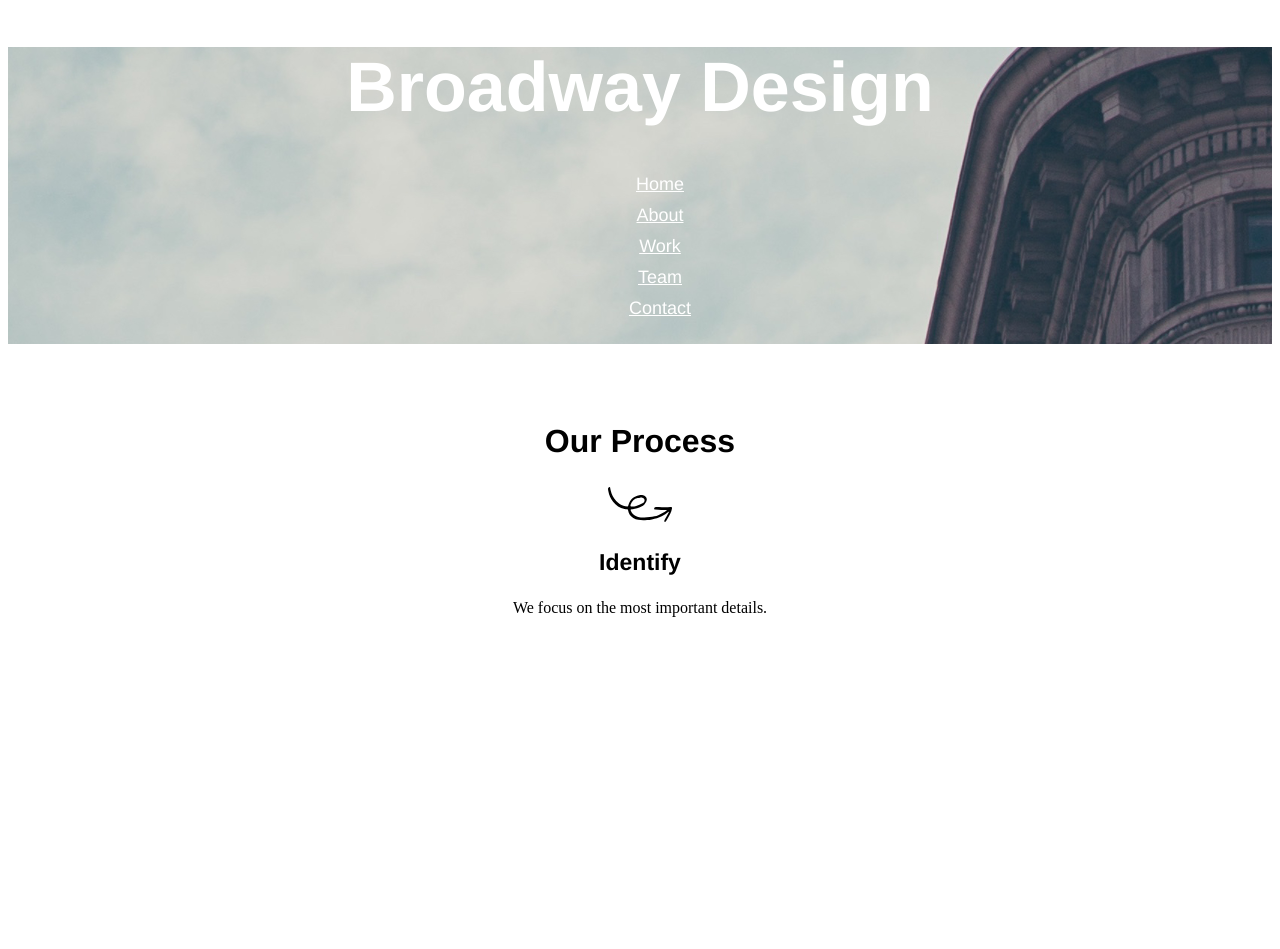
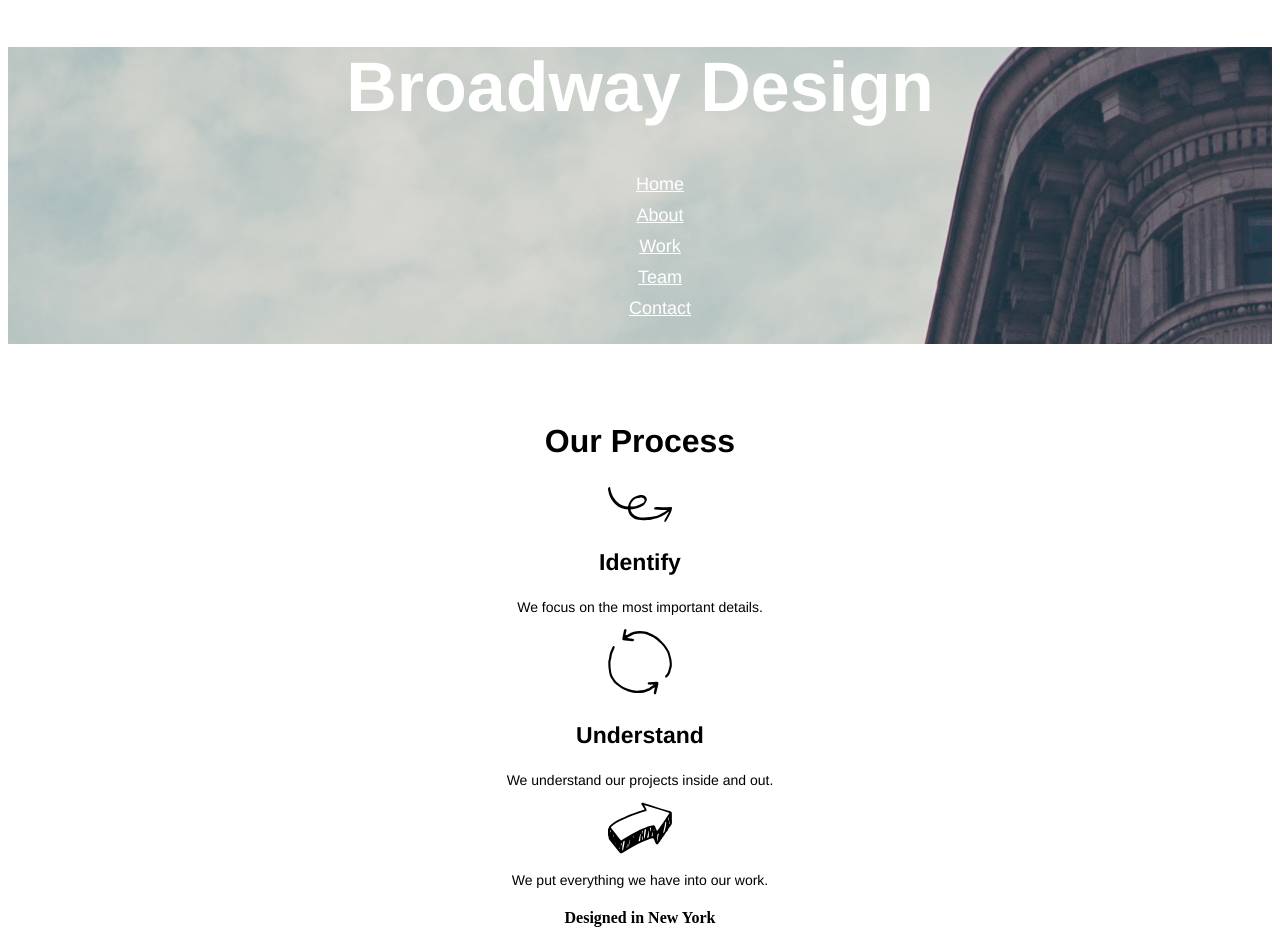
Before and after one commit to amaliacardenas/broadway, a plain HTML site: page index.html in a window 1280 px wide. Before the commit the page ends 800 px from the top, so only its background shows below. Drawn offline with Linux system fonts and the light colour scheme.

Commit message:
added other section items

```diff
--- a/index.html
+++ b/index.html
@@ -18,12 +18,21 @@
         </ul>
       </nav>
     </header>
+
     <div id="our-process">
       <h2>Our Process</h2>
       <img src="./resources/images/identify.svg" alt="arrow." />
       <h3>Identify</h3>
-      <p>We focus on the most important details.</p>
+      <p class="main-text">We focus on the most important details.</p>
+      <img src="./resources/images/understand.svg" alt="circle." />
+      <h3>Understand</h3>
+      <p class="main-text">We understand our projects inside and out.</p>
+      <img src="./resources/images/execute.svg" alt="arrow." />
+      <p class="main-text">We put everything we have into our work.</p>
+    </div>
 
+    <div id="divider">
+      <h4>Designed in New York</h4>
     </div>
 
   </body>
--- a/resources/css/styles.css
+++ b/resources/css/styles.css
@@ -39,3 +39,10 @@ h3 {
   font-size: 23px;
   font-weight: bold;
 }
+
+.main-text {
+  font-family: Helvetica;
+  font-size: 14px;
+}
+
+/*divider section*/
```
